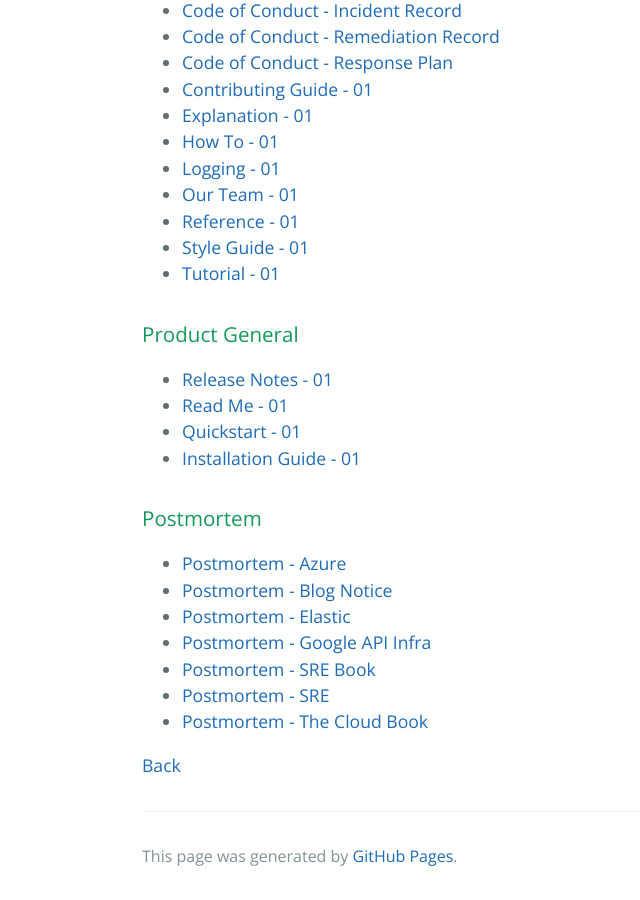
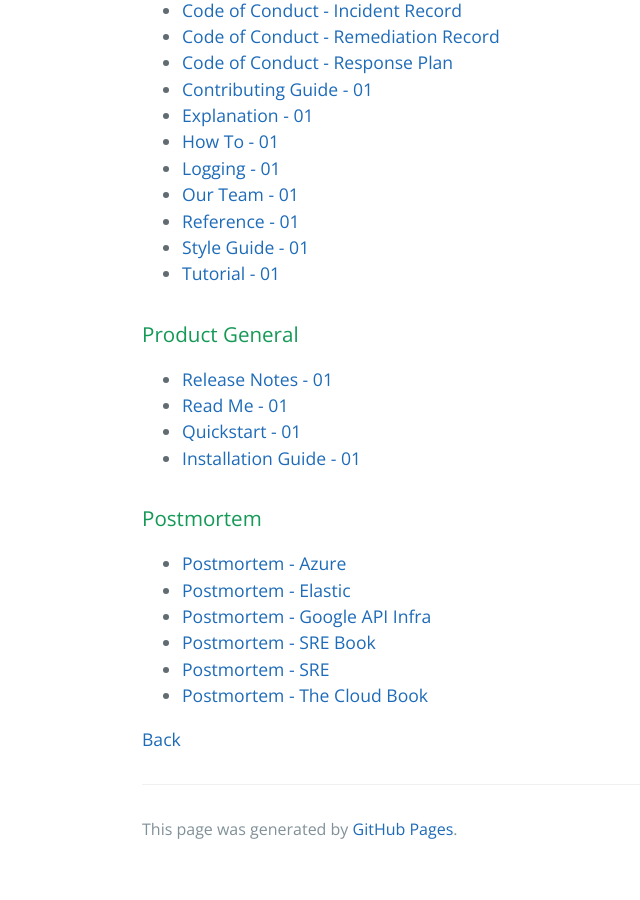
Before and after one commit to BigStepIdiomas/bigstepidiomas.github.io, a Jekyll site: the page built from pages-templates-templates-home.md, in a window 1280 px wide and 900 px high, scrolled down 1158 px. Shown: the whole window, without its empty margins (82-722 px from the left). Built offline with Jekyll 4.4.1, drawn with Linux system fonts in a browser that asks for light colours; after the commit the page ends 2031 px from its top, so only the background shows below that.

```diff
--- a/pages-templates-templates-home.md
+++ b/pages-templates-templates-home.md
@@ -46,7 +46,6 @@ Start browsing the collection and elevate your documentation game today!
 ### Postmortem
 
 - [Postmortem - Azure](pages-templates-postmortem-azure.md)
-- [Postmortem - Blog Notice](pages-templates-postmortem-blog-notice.md)
 - [Postmortem - Elastic](pages-templates-postmortem-elastic.md)
 - [Postmortem - Google API Infra](pages-templates-postmortem-google-api-infra.md)
 - [Postmortem - SRE Book](pages-templates-postmortem-sre-book.md)
```
